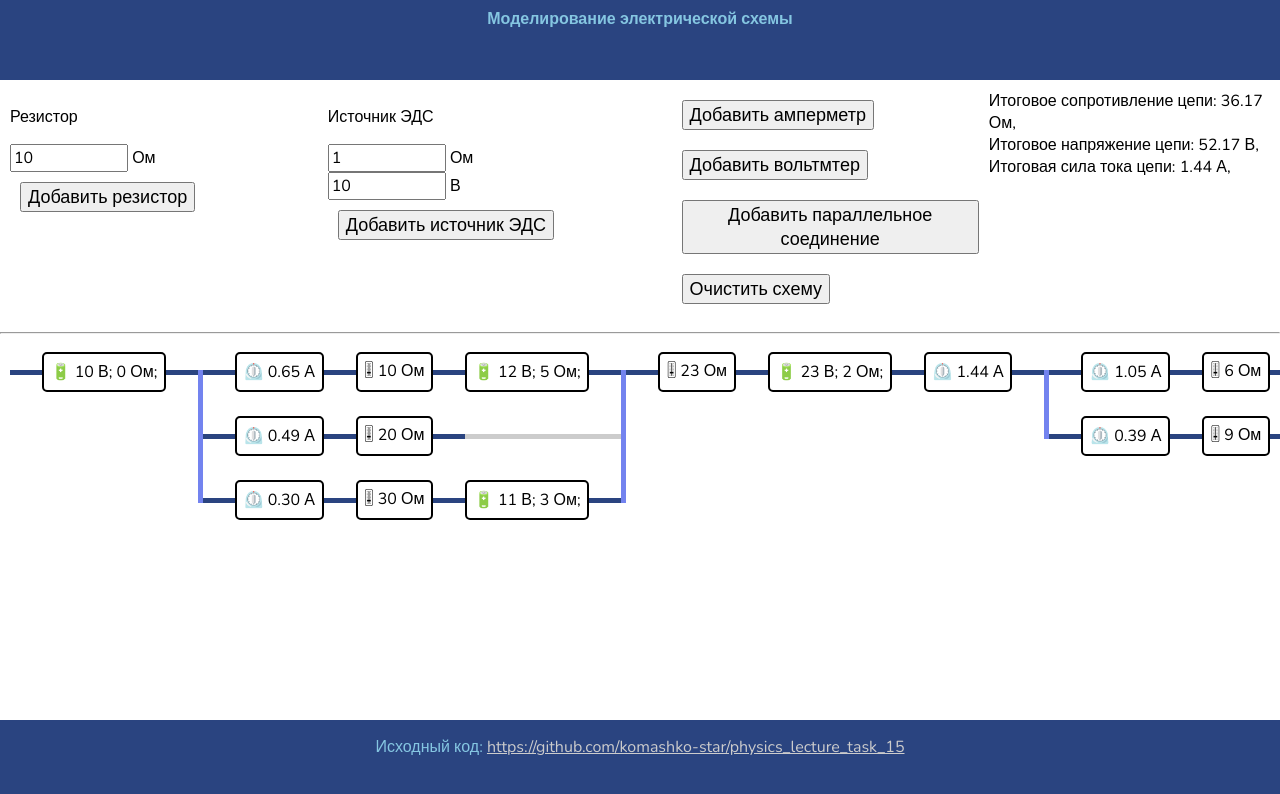
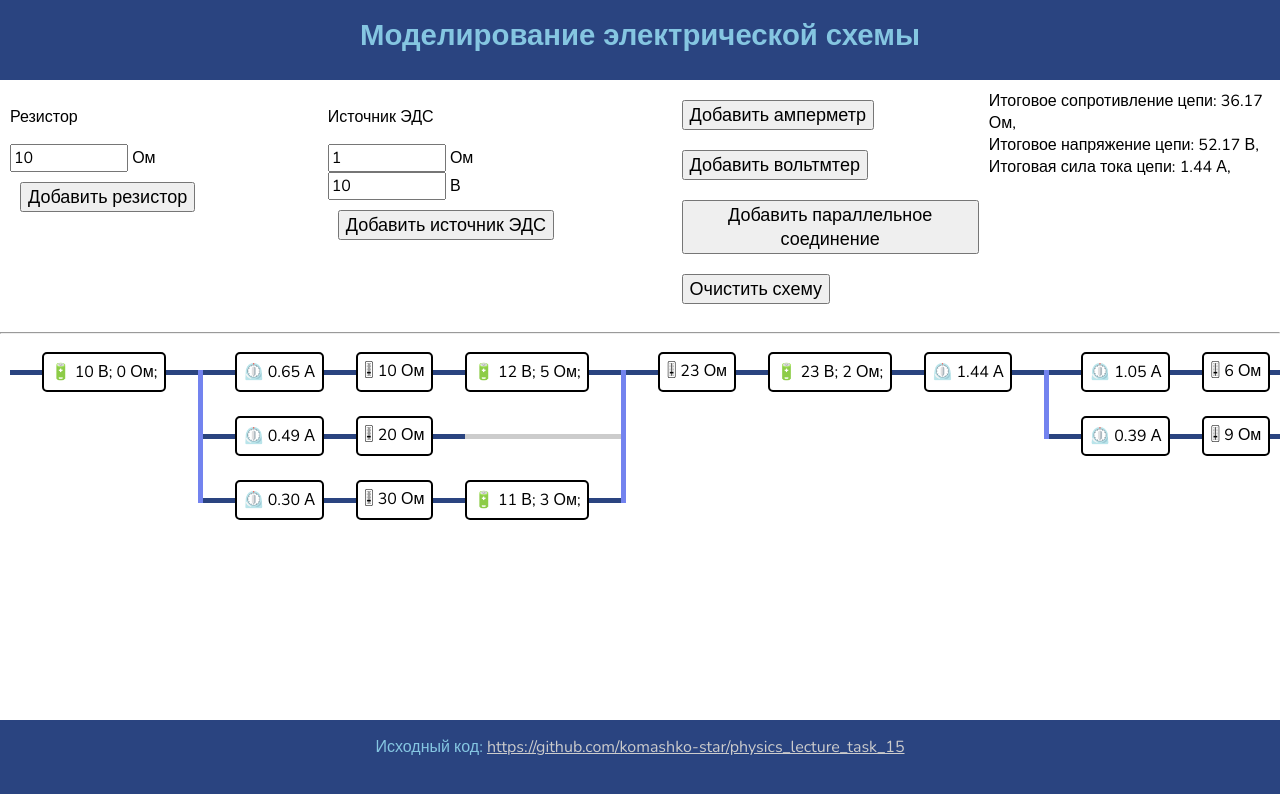
Before and after one commit to komashko-star/physics_lecture_task_15, a plain HTML site: page index.html in a window 1280 px wide. Drawn offline with nearby package versions, Linux system fonts and the light colour scheme.

Commit message:
Update styles.css

```diff
--- a/styles.css
+++ b/styles.css
@@ -58,6 +58,7 @@ a:active {
     color: #85C6E1;
     padding-top: 0.5em;
     margin-top: 0;
+    font-size: 22pt;
 }
 
 #border {
```
